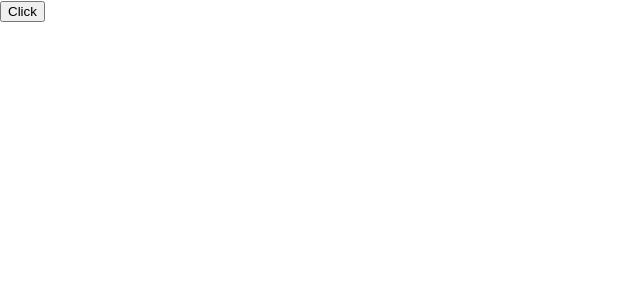
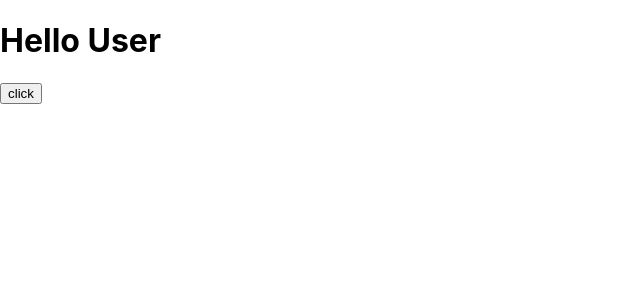
Before and after one commit to CompileWithQureshi/learningfolder, a React (Create React App) app: page / in a window 1280 px wide. Shown: the top 300 px of the page, without its empty margins (0-640 px from the left). Built offline with nearby package versions, Linux system fonts and the light colour scheme.

Commit message:
Added bindEvent handeler

```diff
--- a/src/App.js
+++ b/src/App.js
@@ -1,5 +1,6 @@
 import React, { Component } from 'react';
-import EventClass from './HandelEventClass';
+import BindEvent from './Eventbind';
+// import EventClass from './HandelEventClass';
 // import Handeler from './HandelEvents';
 
 class App extends Component {
@@ -12,7 +13,8 @@ class App extends Component {
 
   render() {
     return (<div>
-      <EventClass />
+      <BindEvent />
+      {/* <EventClass /> */}
       {/* <Handeler /> */}
     </div>);
   }
--- /dev/null
+++ b/src/Eventbind.jsx
@@ -0,0 +1,25 @@
+import React, { Component } from "react";
+
+class BindEvent extends Component {
+  constructor(props) {
+    super(props);
+    this.state = {
+      message: "Hello User",
+    };
+  }
+  clickHandler() {
+    this.setState({
+      message: "Hello Sajid",
+    });
+  }
+  render() {
+    return (
+      <div>
+        <h1>{this.state.message}</h1>
+        <button onClick={() => this.clickHandler()}>click</button>
+      </div>
+    );
+  }
+}
+
+export default BindEvent;
```
